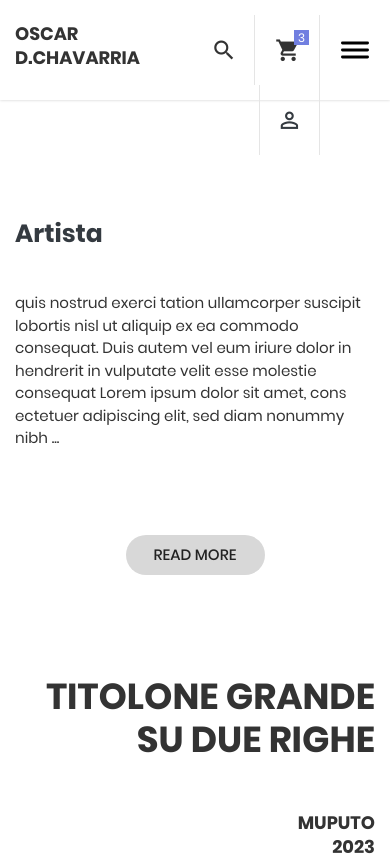
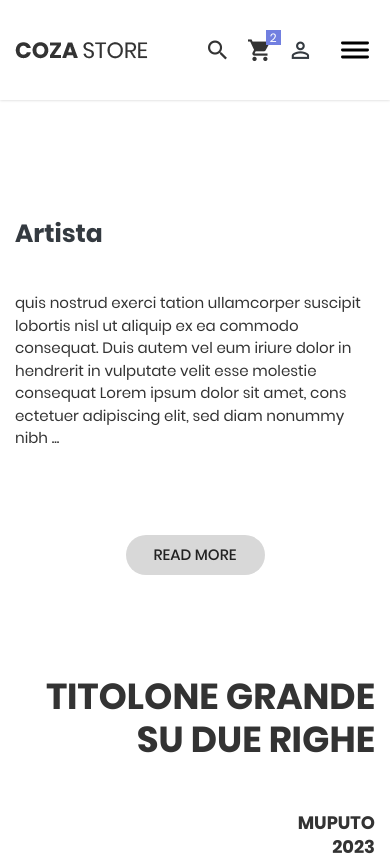
Before and after one commit to zayarhtun17/OSCAR-D.CHAVARRIA, a plain HTML site: page index.html in a window 390 px wide. Shown: the top 862 px of the page. Drawn offline with Linux system fonts and the light colour scheme; a web font is replaced by a local one.

Commit message:
Header Change

```diff
--- a/index.html
+++ b/index.html
@@ -109,34 +109,24 @@
 		<div class="wrap-header-mobile">
 			<!-- Logo moblie -->
 			<div class="logo-mobile">
-				<a href="index.html">
-					<p class="mtext-103 cl2">
-						OSCAR D.CHAVARRIA
-					</p>
-				</a>
+				<a href="index.html"><img src="images/icons/logo-01.png" alt="IMG-LOGO"></a>
 			</div>
-
 			<!-- Icon header -->
-			<div class="wrap-icon-header flex-w flex-r-m h-full m-r-15">
-				<div class="flex-c-m h-full p-r-10">
-					<div class="icon-header-item cl2 hov-cl1 trans-04 p-lr-11 js-show-modal-search">
-						<i class="zmdi zmdi-search"></i>
-					</div>
+			<div class="wrap-icon-header flex-w flex-r-m m-r-15">
+				<div class="icon-header-item cl2 hov-cl1 trans-04 p-r-11 js-show-modal-search">
+					<i class="zmdi zmdi-search"></i>
 				</div>
 
-				<div class="flex-c-m h-full p-lr-10 bor5">
-					<div class="icon-header-item cl2 hov-cl1 trans-04 p-lr-11 icon-header-noti js-show-cart" data-notify="3">
-						<i class="zmdi zmdi-shopping-cart"></i>
-					</div>
+				<div class="icon-header-item cl2 hov-cl1 trans-04 p-r-11 p-l-10 icon-header-noti js-show-cart" data-notify="2">
+					<i class="zmdi zmdi-shopping-cart"></i>
 				</div>
 
-				<div class="flex-c-m h-full p-lr-10 bor5">
-					<div class="icon-header-item cl2 hov-cl1 trans-04 p-lr-11">
-						<a href="login.html" alt="Login"><i class="zmdi zmdi-account-o text-dark"></i></a>
-					</div>
+				<div class="icon-header-item cl2 hov-cl1 trans-04 p-lr-11">
+					<a href="login.html" alt="Login">
+						<i class="zmdi zmdi-account-o text-dark"></i>
+					</a>
 				</div>
 			</div>
-
 			<!-- Button show menu -->
 			<div class="btn-show-menu-mobile hamburger hamburger--squeeze">
 				<span class="hamburger-box">
```
Also changed, not shown: about.html (+10 -20 lines), change-password.html (+10 -20 lines), checkout.html (+10 -20 lines), contact.html (+10 -20 lines), create-account.html (+10 -20 lines), empty-cart.html (+10 -20 lines), index1.html (+10 -20 lines), index2.html (+10 -20 lines), index3.html (+10 -20 lines), login-forget.html (+10 -20 lines), login.html (+21 -44 lines), paymentcancel.html (+10 -20 lines), paymentsuccess.html (+10 -21 lines), product.html (+10 -20 lines), 1 more files.
